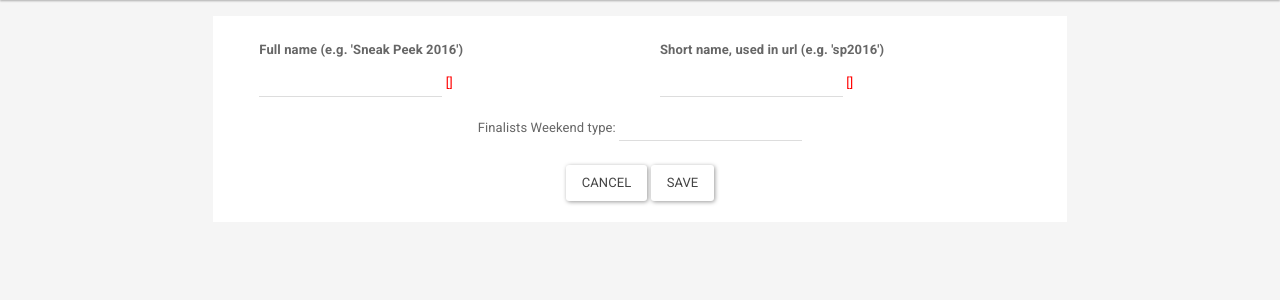
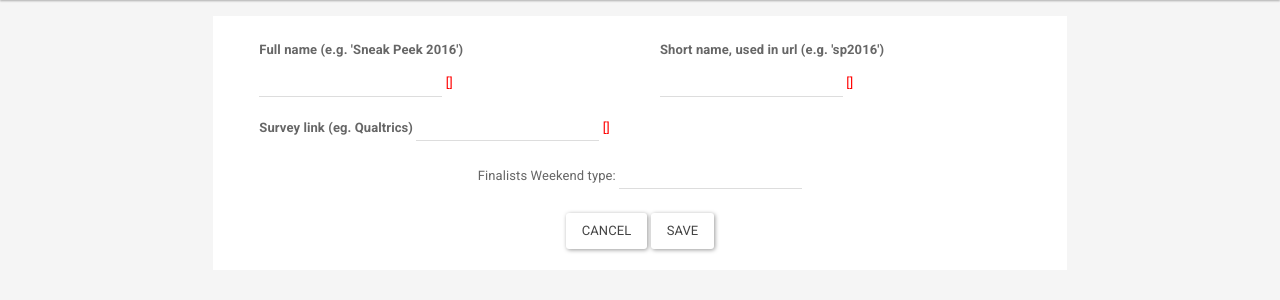
Before and after one commit to joshcai/mcdermott, a Django app: template feedback/templates/feedback/edit_event.html in a window 1280 px wide. Shown: the part 64-364 px from the top of the page. Run offline with Django 3.2, Linux system fonts and the light colour scheme; the template is opened without the code that fills it: most values are stand-ins (such as "Sample title", 1, 10 or a date in 2020); form fields are guessed from the names that the template uses; parts of the project's set-up code (start-up, migrations or seed data) failed here and were passed over; some libraries are stand-ins or nearby versions.

Commit message:
add survey link; only viewable by interviewers

```diff
--- a/feedback/forms.py
+++ b/feedback/forms.py
@@ -16,6 +16,7 @@ class EventForm(forms.ModelForm):
       'full_name',
       'name',
       'fw',
+      'survey_link'
     ]
 
 class ApplicantForm(forms.ModelForm):
--- a/feedback/models.py
+++ b/feedback/models.py
@@ -12,6 +12,7 @@ class Event(models.Model):
   staff = models.ManyToManyField(McUser, related_name='event_staff')
   selection = models.ManyToManyField(McUser, related_name='event_selection')
   interviewers = models.ManyToManyField(McUser, related_name='event_interviewer')
+  survey_link = models.CharField(max_length=200, blank=True)
 
 # Create your models here.
 class Applicant(models.Model):
--- a/feedback/templates/feedback/edit_event.html
+++ b/feedback/templates/feedback/edit_event.html
@@ -39,6 +39,15 @@ Feedback - Edit Event
         <span class="error">{{ form.name.errors }}</span>
       </div>
     </div>
+    <div class="col-md-6 col-sm-6">
+      <div class="form-group margin-sm">
+        <label for="id_{{ form.survey_link.name }}" class="form-label">
+          Survey link (eg. Qualtrics)
+        </label>
+        {{ form.survey_link|add_class:"form-control" }}
+        <span class="error">{{ form.survey_link.errors }}</span>
+      </div>
+    </div>
     <div class="col-md-12 col-sm-12 text-center">
       <span class="">Finalists Weekend type: {{ form.fw }}</span>
     </div>
```
Also changed, not shown: feedback/templates/feedback/applicant.html (+6 -1 lines), feedback/views.py (+9 -2 lines).
